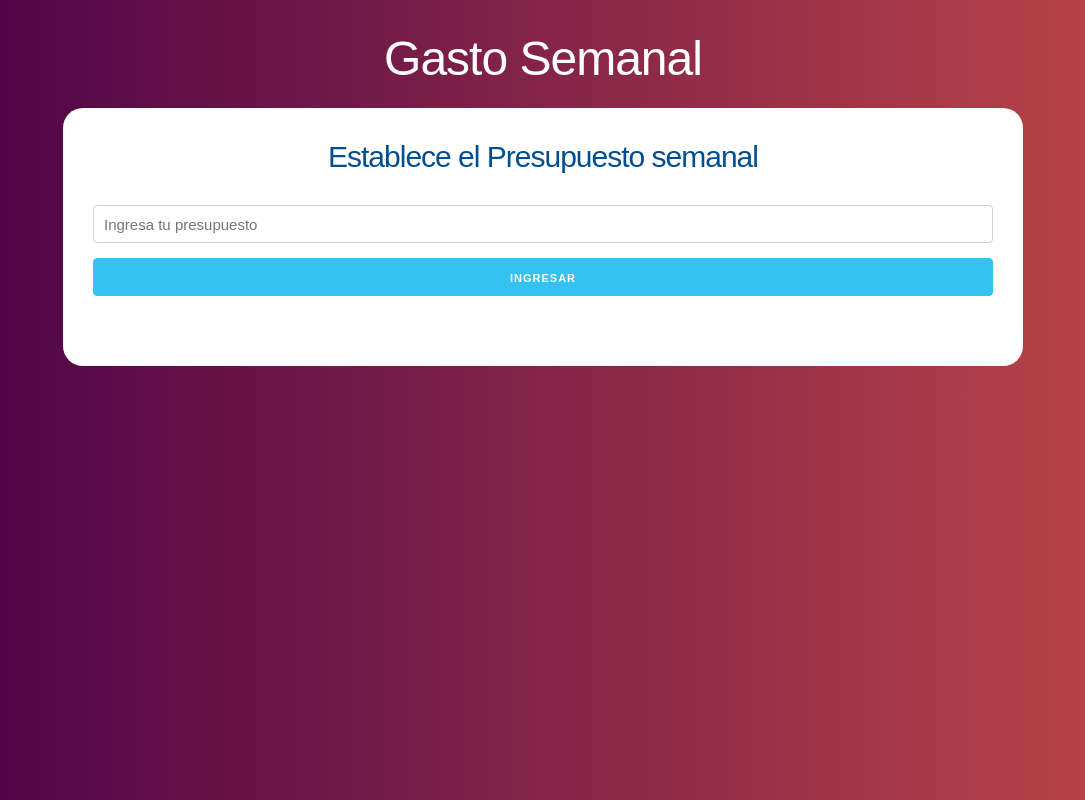
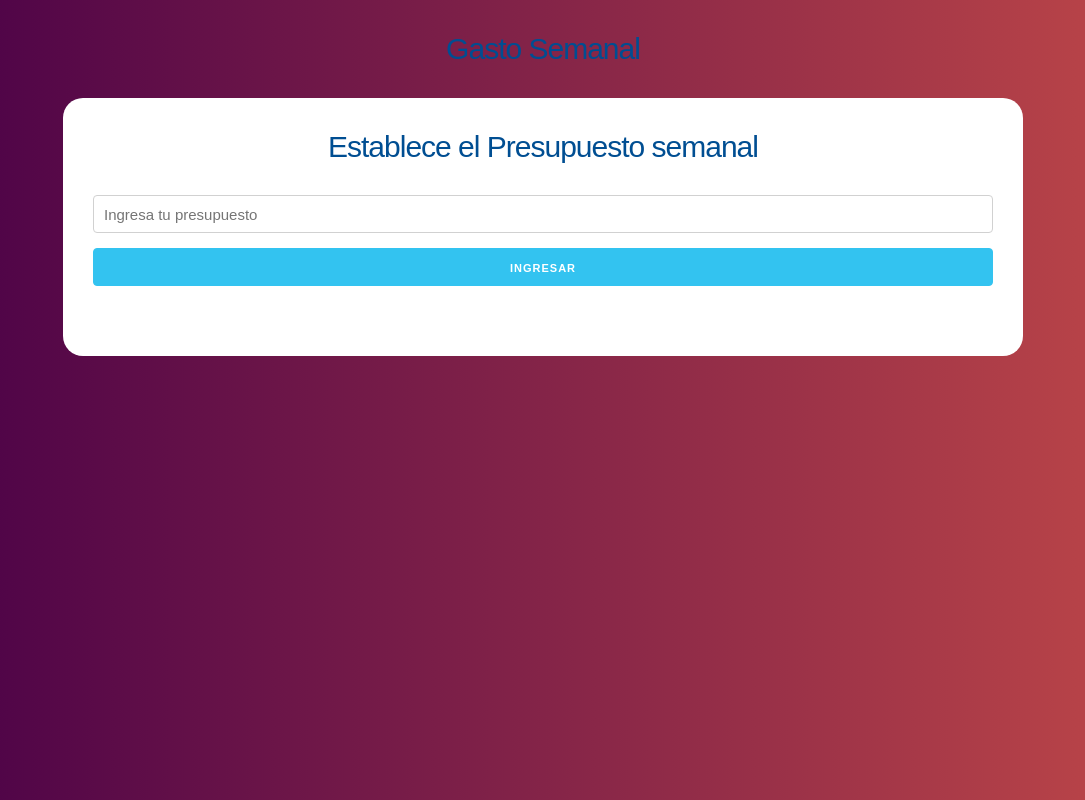
Before and after one commit to brimanz/application-of-weekly-expenses, a React (Vite) app: page / in a window 1280 px wide. Shown: the whole page, without its empty margins (97-1182 px from the left). Built offline with nearby package versions, Linux system fonts and the light colour scheme.

Commit message:
adding header component

```diff
--- a/src/App.jsx
+++ b/src/App.jsx
@@ -1,11 +1,12 @@
 import Ask from './components/Ask/Ask'
-
+import Header from './components/Header/Header'
 
 function App() {
   return (
     <div className="container">
+      <header/>
+        <Header/>
       <header>
-        <h1>Gasto Semanal</h1>
 
         <div className="contenido-principal contenido">
           <Ask/>
--- /dev/null
+++ b/src/components/Header/Header.jsx
@@ -0,0 +1,8 @@
+const Header = ()=>{
+	return(
+		<h2>Gasto Semanal</h2>
+	);
+}
+
+
+export default Header
```
